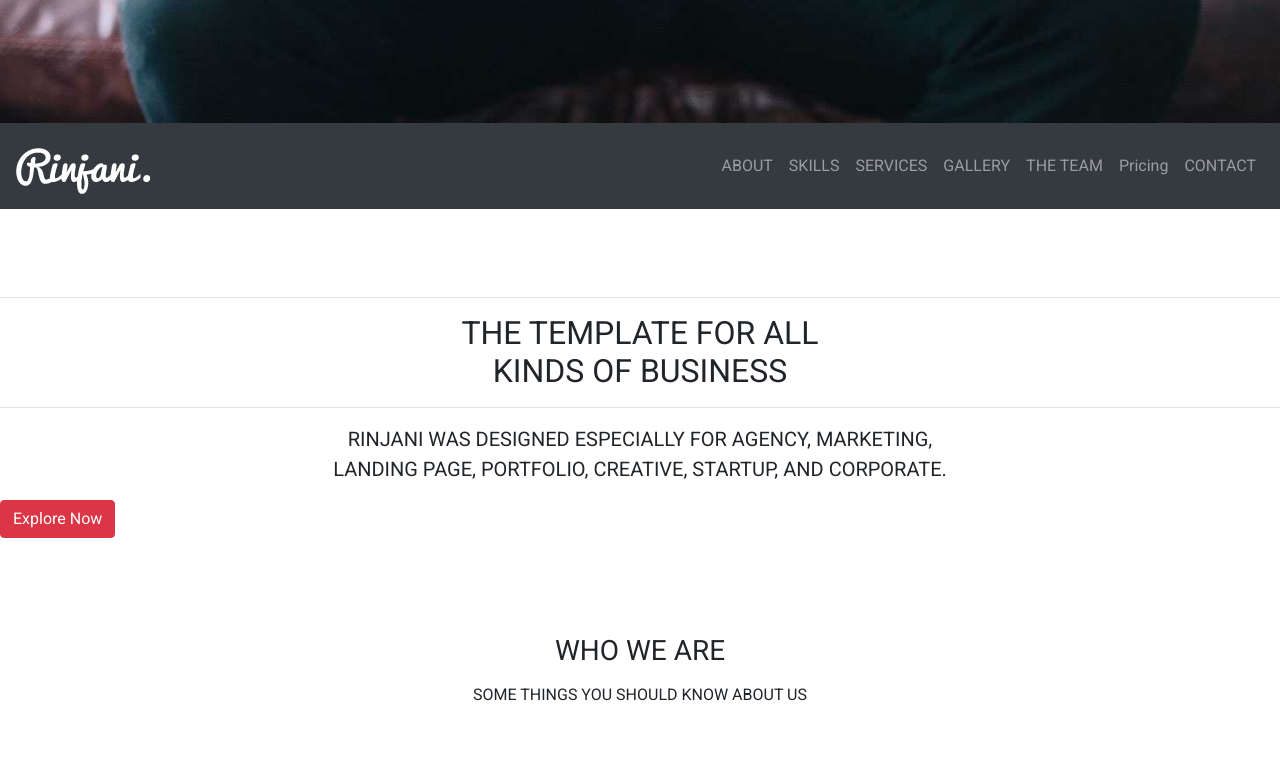
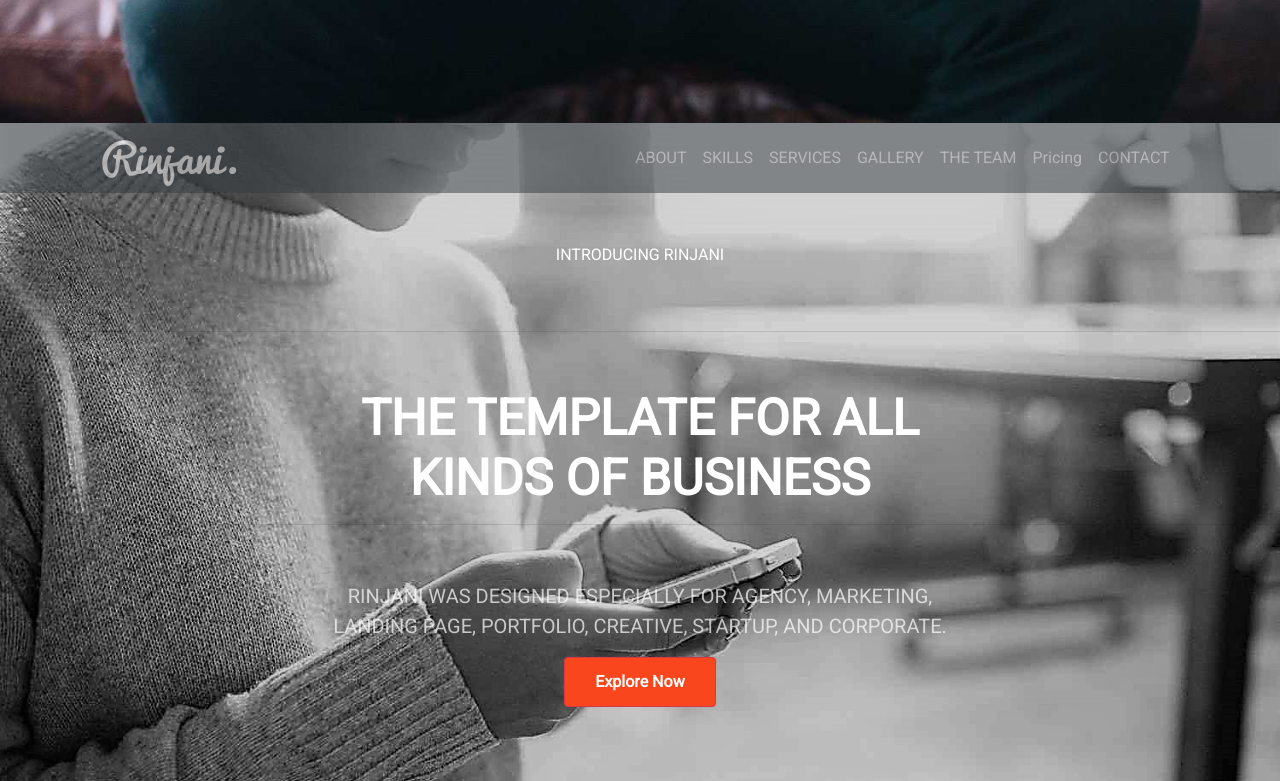
Before and after one commit to israaahmed/task, a plain HTML site: page task/index.html in a window 1280 px wide. Shown: the part 539-1320 px from the top of the page. Drawn offline with Linux system fonts and the light colour scheme.

Commit message:
Update index_style.css

```diff
--- a/task/css/index_style.css
+++ b/task/css/index_style.css
@@ -43,3 +43,68 @@
     font-size: 60px;
     color: #f9461d;
 }
+
+.part1
+{
+    width: 100%;
+	min-height: 759px;
+	background-image: url(../Img/1.jpg);
+	background-size: cover;
+	background-position: center center;
+
+}
+
+
+
+
+
+.tittle
+{
+	margin-top: 50px;
+}
+.tittle h2
+{
+	font-size: 50px;
+	font-weight: 700;
+	color: white;
+}
+@media only screen and (max-width: 600px) {
+	.tittle h2
+{
+	font-size: 35px;
+}
+}
+.qoute
+{
+	max-width: 80%;
+	margin-right: auto;
+	margin-left: auto;
+
+	color: rgba(255,255,255,.7);
+}
+.button
+{
+
+	text-align: center;
+
+}
+.button a
+{
+	padding: 12px 30px;
+
+	font-weight: 900;
+	background-color: #f9461d;
+}
+
+.navbar
+{
+    opacity: 0.5;
+    padding: 0 8%;
+}
+.raw hr
+{
+
+    height: 5%;
+    color: red;
+    text-align: center;
+}
```
